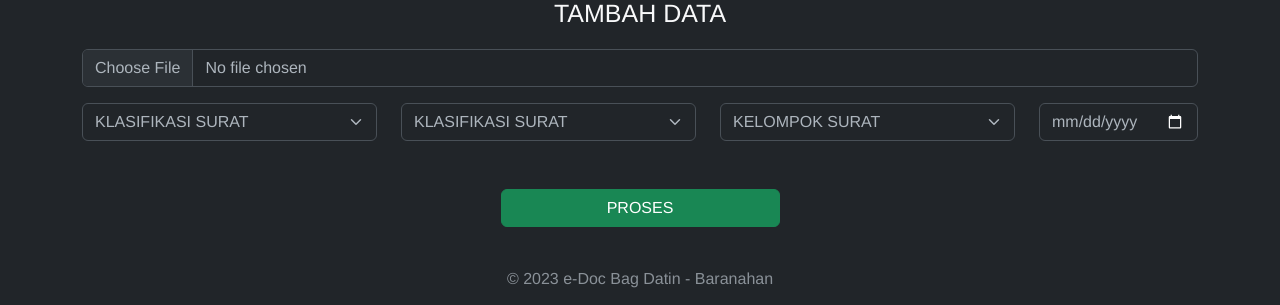
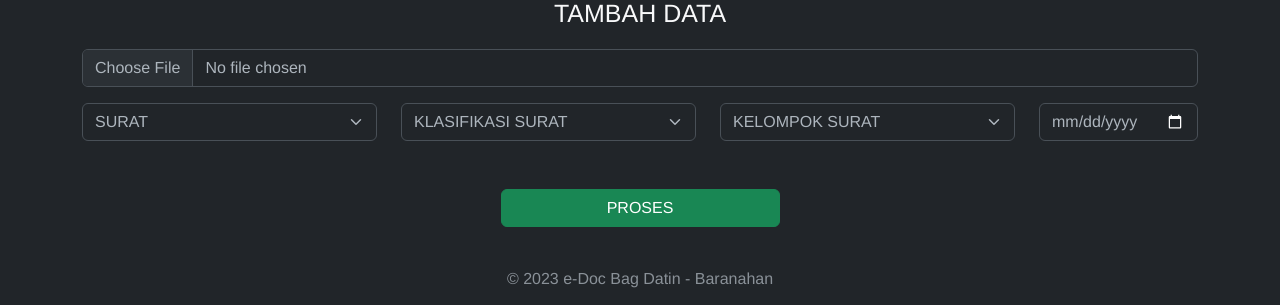
Before and after one commit to nice9uy/edoc, a Django app: page /edoc/tambah_data/ in a window 1280 px wide. Shown: the part 129-434 px from the top of the page. Run offline with Django 4.2, Linux system fonts and the light colour scheme; a user stored in the database is signed in; tables that the repository leaves empty hold one stand-in row (values such as "Sample post"); some libraries are stand-ins or nearby versions.

Commit message:
fix script for choice button

```diff
--- a/edoc_app/views.py
+++ b/edoc_app/views.py
@@ -26,15 +26,22 @@ def home(request):
 @login_required(login_url="/accounts/login/")
 def tambah_data(request):
     user_name = request.user
-    surat = NamaSurat.objects.values('nama_surat').distinct().order_by('nama_surat')
-    klasifikasi = KlasifikasiSurat.objects.filter(username = user_name).values()
-    kelompok = KelompokSurat.objects.filter(username = user_name).values()
+    surat = NamaSurat.objects.all().values_list("nama_surat", flat=True)
+    klasifikasi = KlasifikasiSurat.objects.all().values_list("nama_klasifikasi", flat=True)
+    kelompok = KelompokSurat.objects.all().values_list("nama_kelompok", flat=True)
 
-    print(surat)
 
     files_upload = request.FILES.get('file_name')
     files_name = str(files_upload)
     upload_name_files = files_name.split(',')
+
+    get_surat = request.POST.get('surat')
+    get_klasifikasi = request.POST.get('klasifikasi')
+    get_kelompok = request.POST.get('kelompok')
+
+    #final_data = x
+
+    print(files_name)
 
 
 
--- a/templates/pages/tambah_data.html
+++ b/templates/pages/tambah_data.html
@@ -14,26 +14,26 @@
 
         <div class="d-flex mt-3 gap-4">
 
-          <select class="form-select" required aria-label="Default select example">
-            <option value="">KLASIFIKASI SURAT</option>
-            <option value="1">One</option>
-            <option value="2">Two</option>
-            <option value="3">Three</option>
-
+          <select class="form-select" required aria-label="Default select example" name="surat">
+            <option value="">SURAT</option>
+            {% for v in surat %}
+            <option value="{{ v }}">{{v}}</option>
+            {% endfor %}
           </select>
 
-          <select class="form-select" required aria-label="Default select example">
+
+          <select class="form-select" required aria-label="Default select example" name="klasifikasi">
             <option value="">KLASIFIKASI SURAT</option>
-            <option value="1">One</option>
-            <option value="2">Two</option>
-            <option value="3">Three</option>
+            {% for v in klasifikasi %}
+            <option value="{{ v }}">{{v}}</option>
+            {% endfor %}
           </select>
 
-          <select class="form-select" required aria-label="Default select example">
+          <select class="form-select" required aria-label="Default select example" name="kelompok">
             <option value="">KELOMPOK SURAT</option>
-            <option value="1">One</option>
-            <option value="2">Two</option>
-            <option value="3">Three</option>
+            {% for v in kelompok %}
+            <option value="{{ v }}">{{v}}</option>
+            {% endfor %}
           </select>
           <div>
               <input type="date" class="form-control" required>
```
